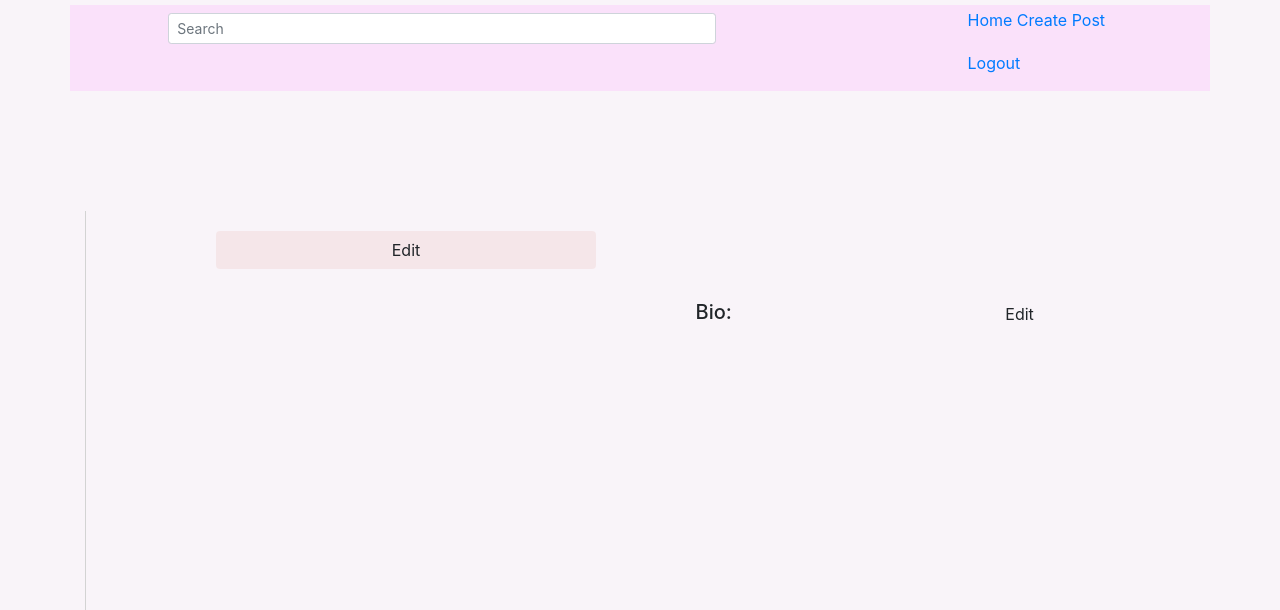
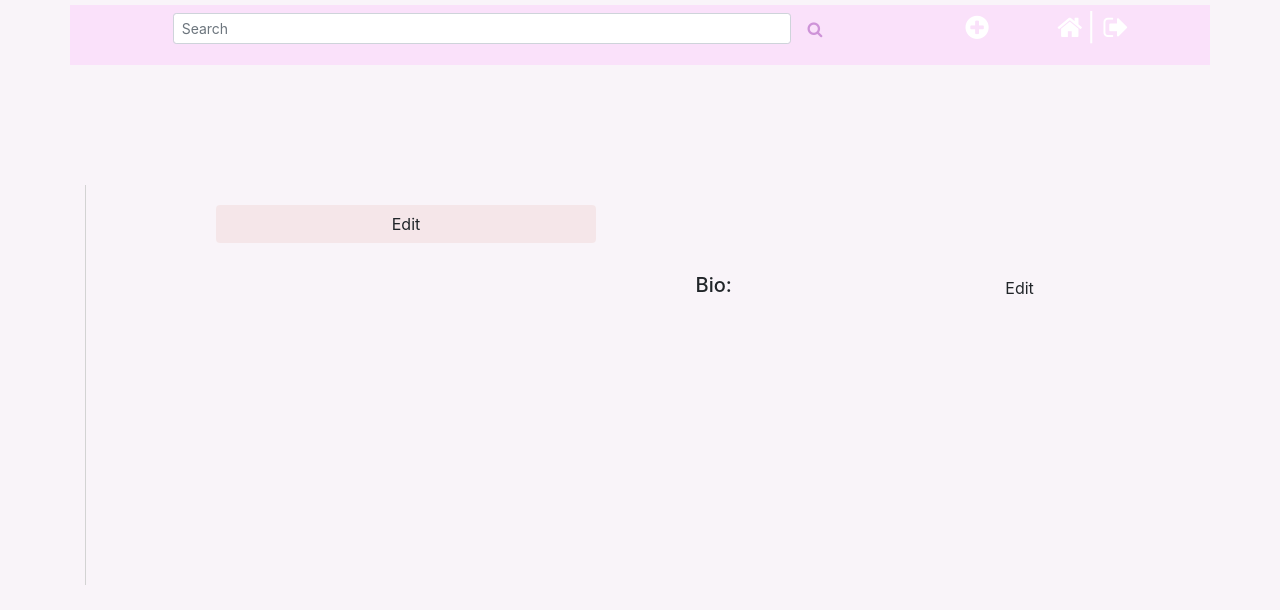
Before and after one commit to Muia23/Grammer, a Django app: page /profile/edit/1/ in a window 1280 px wide. Shown: the part 47-657 px from the top of the page. Run offline with Django 3.2, Linux system fonts and the light colour scheme; a user stored in the database is signed in; some libraries are stand-ins or nearby versions.

```diff
--- a/user/templates/base.html
+++ b/user/templates/base.html
@@ -3,6 +3,7 @@
 <html>
     <head>
         <link rel="stylesheet" href="https://stackpath.bootstrapcdn.com/bootstrap/4.5.0/css/bootstrap.min.css" integrity="sha384-9aIt2nRpC12Uk9gS9baDl411NQApFmC26EwAOH8WgZl5MYYxFfc+NcPb1dKGj7Sk" crossorigin="anonymous">
+        <link rel="stylesheet" href="https://stackpath.bootstrapcdn.com/font-awesome/4.7.0/css/font-awesome.min.css" integrity="sha384-wvfXpqpZZVQGK6TAh5PVlGOfQNHSoD2xbE+QkPxCAFlNEevoEH3Sl0sibVcOQVnN" crossorigin="anonymous">
         <script src="https://code.jquery.com/jquery-3.5.1.min.js" integrity="sha256-9/aliU8dGd2tb6OSsuzixeV4y/faTqgFtohetphbbj0=" crossorigin="anonymous"></script>
         <title> Grammer </title>
     </head>
--- a/user/templates/navbar.html
+++ b/user/templates/navbar.html
@@ -12,16 +12,17 @@
         </nav>
         <div class="container" style="background-color: rgba(251, 208, 251,.5); margin-top: 5px;">
             <div class="row">
-                <div class="col-sm-8 col-md-8 col-lg-8">
+                <div class="col-md-9">
                     <form class="form-inline d-flex justify-content-center md-form form-sm active-purple-2 mt-2" >
                         <input class="form-control form-control-sm mr-3 w-75" type="text" placeholder="Search" aria-label="Search">
-                        <i class="fas fa-search" aria-hidden="true"></i>
+                        <i class="fa fa-search" aria-hidden="true"></i>
                     </form>
                 </div>
-                <div class="col-sm-4 col-md-4 col-lg-4">
-                    <a href="{% url 'home' %}"><p style="padding-top: 3px; display: inline-block; padding-left: 35%;">Home</p></a>
-                    <a href="{% url 'new-post'%}">Create Post</a>
-                    <a href="/logout"><p style="padding-top: 3px; display: inline-block; padding-left: 35%;">Logout</p></a>
+                <div class="col-md-3">
+                    <a href="{% url 'new-post'%}" style="display: inline-block; padding-left: 2vw; padding-right: 5vw; font-size: 27px; color: white;"><i class="fa fa-plus-circle" aria-hidden="true"></i></a>
+                    <a href="{% url 'home' %}"><p style="padding-top: 3px; display: inline-block; font-size: 27px;  color: white;"><i class="fa fa-home" aria-hidden="true"></i></p></a>
+                    <a href="/logout"><p style="padding-top: 3px; display: inline-block; font-size: 27px; margin-right: 10px;  color: white;">| <i class="fa fa-sign-out" aria-hidden="true"></i></p></a>
+
                 </div>
             </div>
         </div>
```
Also changed, not shown: README.md (added).
